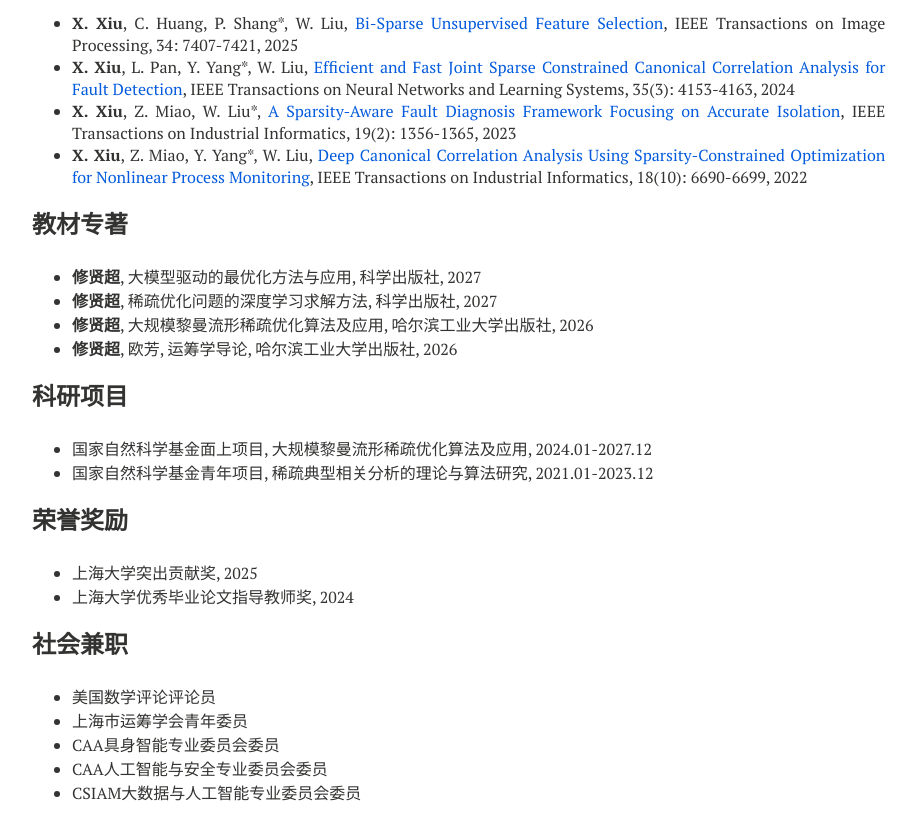
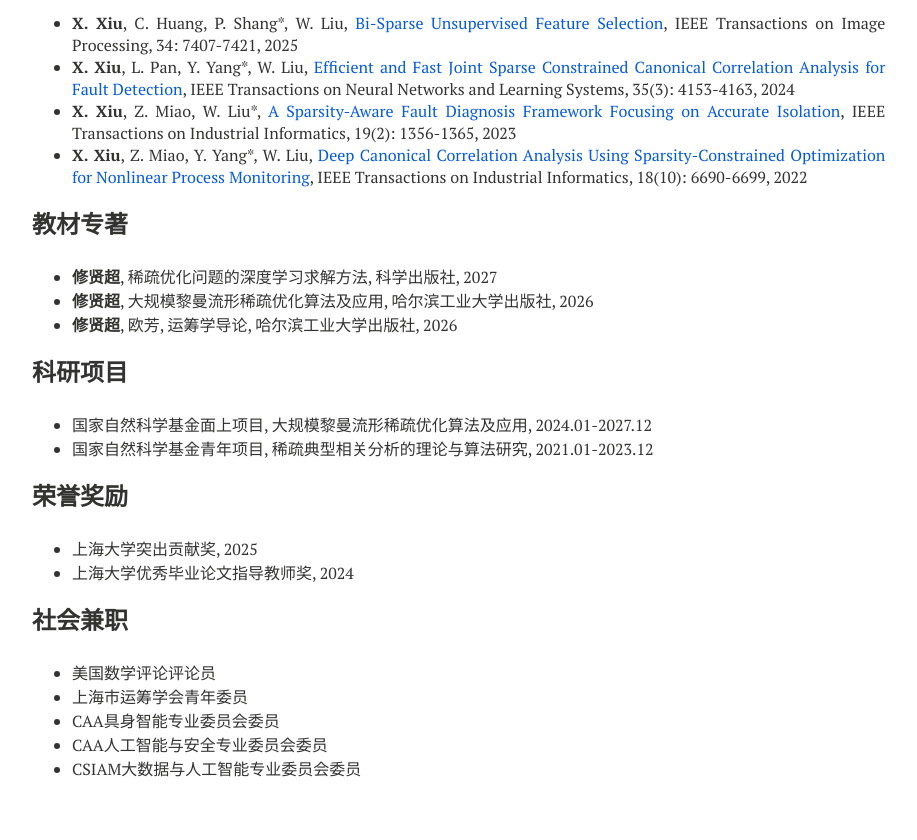
Before and after one commit to xianchaoxiu/xianchaoxiu.github.io, a Jekyll site: the page built from chinese/index.md, in a window 1280 px wide and 900 px high, scrolled down 802 px. Shown: the top 840 px of the window, without its empty margins (288-1205 px from the left). Built offline with Jekyll 4.4.1, drawn with Linux system fonts in a browser that asks for light colours; nearby versions of some CDN libraries.

Commit message:
Update index.md

```diff
--- a/chinese/index.md
+++ b/chinese/index.md
@@ -46,7 +46,6 @@ share: false
 
 
 ### 教材专著
-* <b>修贤超</b>, 大模型驱动的最优化方法与应用, 科学出版社, 2027 <br>
 * <b>修贤超</b>, 稀疏优化问题的深度学习求解方法, 科学出版社, 2027 <br>
 * <b>修贤超</b>, 大规模黎曼流形稀疏优化算法及应用, 哈尔滨工业大学出版社, 2026 <br>
 * <b>修贤超</b>, 欧芳, 运筹学导论, 哈尔滨工业大学出版社, 2026 <br>
```
